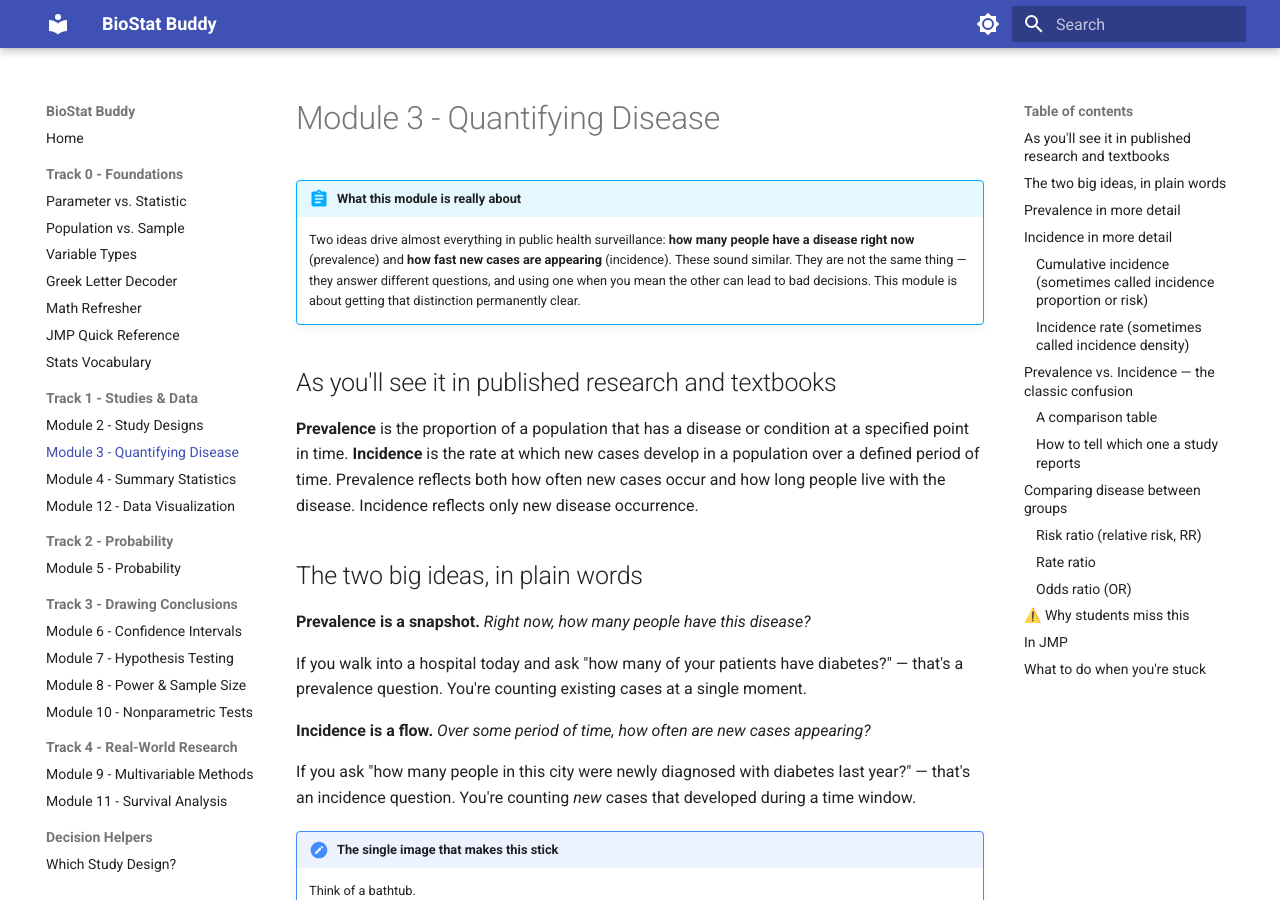
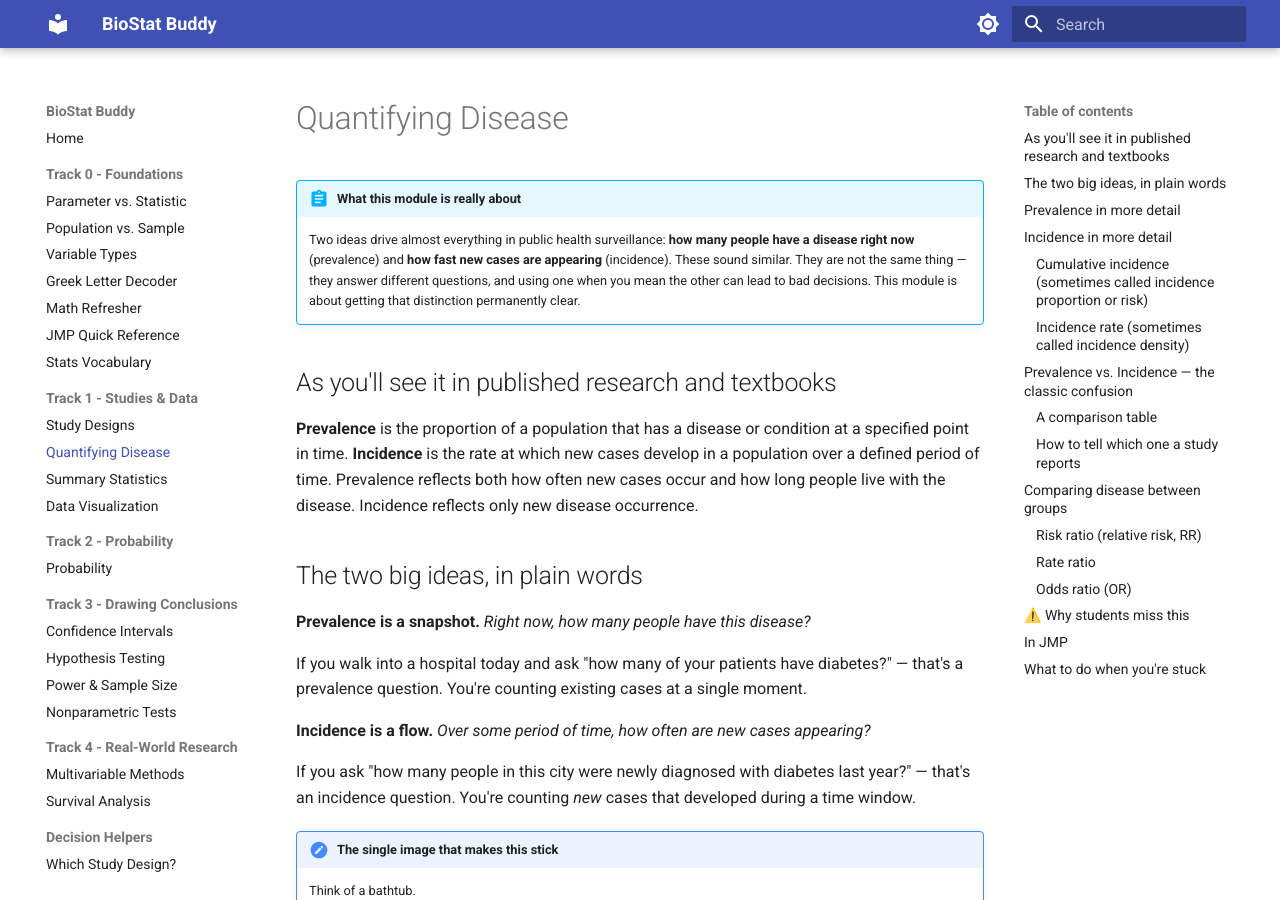
Before and after one commit to marywmathis/biostat-buddy, an MkDocs documentation site: the page built from docs/track-1-studies-and-data/ch3-disease-extent.md, in a window 1280 px wide and 900 px high. Built offline with MkDocs 1.6.1 and Material for MkDocs 9.7.7, drawn with Linux system fonts in a browser that asks for light colours.

Commit message:
Removed Modules Language

```diff
--- a/docs/track-1-studies-and-data/ch3-disease-extent.md
+++ b/docs/track-1-studies-and-data/ch3-disease-extent.md
@@ -1,4 +1,4 @@
-# Module 3 - Quantifying Disease
+# Quantifying Disease
 
 !!! abstract "What this module is really about"
     Two ideas drive almost everything in public health surveillance: **how many people have a disease right now** (prevalence) and **how fast new cases are appearing** (incidence). These sound similar. They are not the same thing — they answer different questions, and using one when you mean the other can lead to bad decisions. This module is about getting that distinction permanently clear.
--- a/mkdocs.yml
+++ b/mkdocs.yml
@@ -35,20 +35,20 @@ nav:
       - JMP Quick Reference: foundations/jmp-quick-reference.md
       - Stats Vocabulary: foundations/stats-vocabulary.md
   - Track 1 - Studies & Data:
-      - Module 2 - Study Designs: track-1-studies-and-data/ch2-study-designs.md
-      - Module 3 - Quantifying Disease: track-1-studies-and-data/ch3-disease-extent.md
-      - Module 4 - Summary Statistics: track-1-studies-and-data/ch4-summary-stats.md
-      - Module 12 - Data Visualization: track-1-studies-and-data/ch12-data-viz.md
+      - Study Designs: track-1-studies-and-data/ch2-study-designs.md
+      - Quantifying Disease: track-1-studies-and-data/ch3-disease-extent.md
+      - Summary Statistics: track-1-studies-and-data/ch4-summary-stats.md
+      - Data Visualization: track-1-studies-and-data/ch12-data-viz.md
   - Track 2 - Probability:
-      - Module 5 - Probability: track-2-probability/ch5-probability.md
+      - Probability: track-2-probability/ch5-probability.md
   - Track 3 - Drawing Conclusions:
-      - Module 6 - Confidence Intervals: track-3-conclusions/ch6-confidence-intervals.md
-      - Module 7 - Hypothesis Testing: track-3-conclusions/ch7-hypothesis-testing.md
-      - Module 8 - Power & Sample Size: track-3-conclusions/ch8-power-sample-size.md
-      - Module 10 - Nonparametric Tests: track-3-conclusions/ch10-nonparametric.md
+      - Confidence Intervals: track-3-conclusions/ch6-confidence-intervals.md
+      - Hypothesis Testing: track-3-conclusions/ch7-hypothesis-testing.md
+      - Power & Sample Size: track-3-conclusions/ch8-power-sample-size.md
+      - Nonparametric Tests: track-3-conclusions/ch10-nonparametric.md
   - Track 4 - Real-World Research:
-      - Module 9 - Multivariable Methods: track-4-real-world/ch9-multivariable.md
-      - Module 11 - Survival Analysis: track-4-real-world/ch11-survival.md
+      - Multivariable Methods: track-4-real-world/ch9-multivariable.md
+      - Survival Analysis: track-4-real-world/ch11-survival.md
   - Decision Helpers:
       - Which Study Design?: decision-helpers/which-study-design.md
       - Which Summary Statistic?: decision-helpers/which-summary-stat.md
```
Also changed, not shown: docs/track-1-studies-and-data/ch2-study-designs.md (+1 -1 lines).
